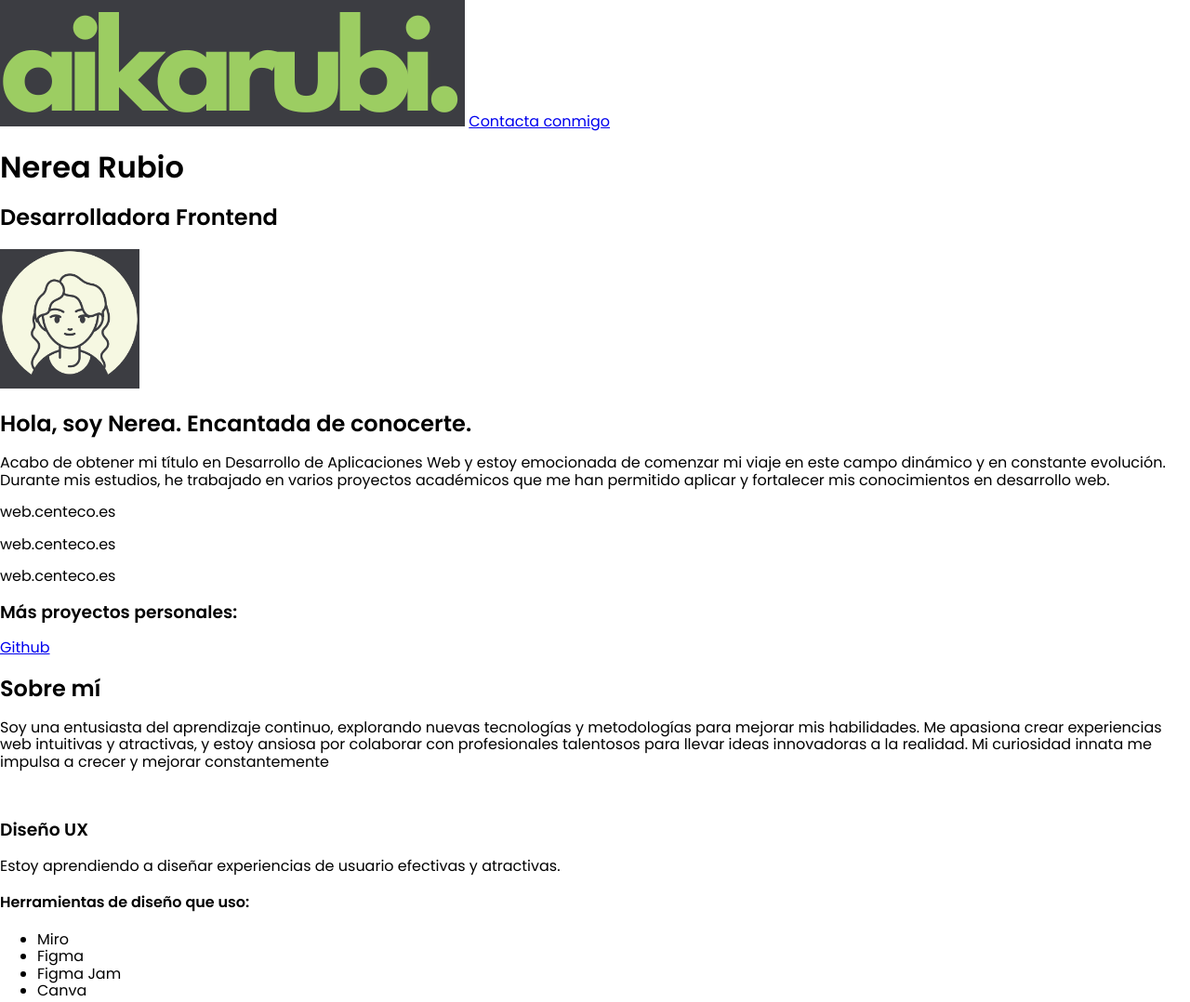
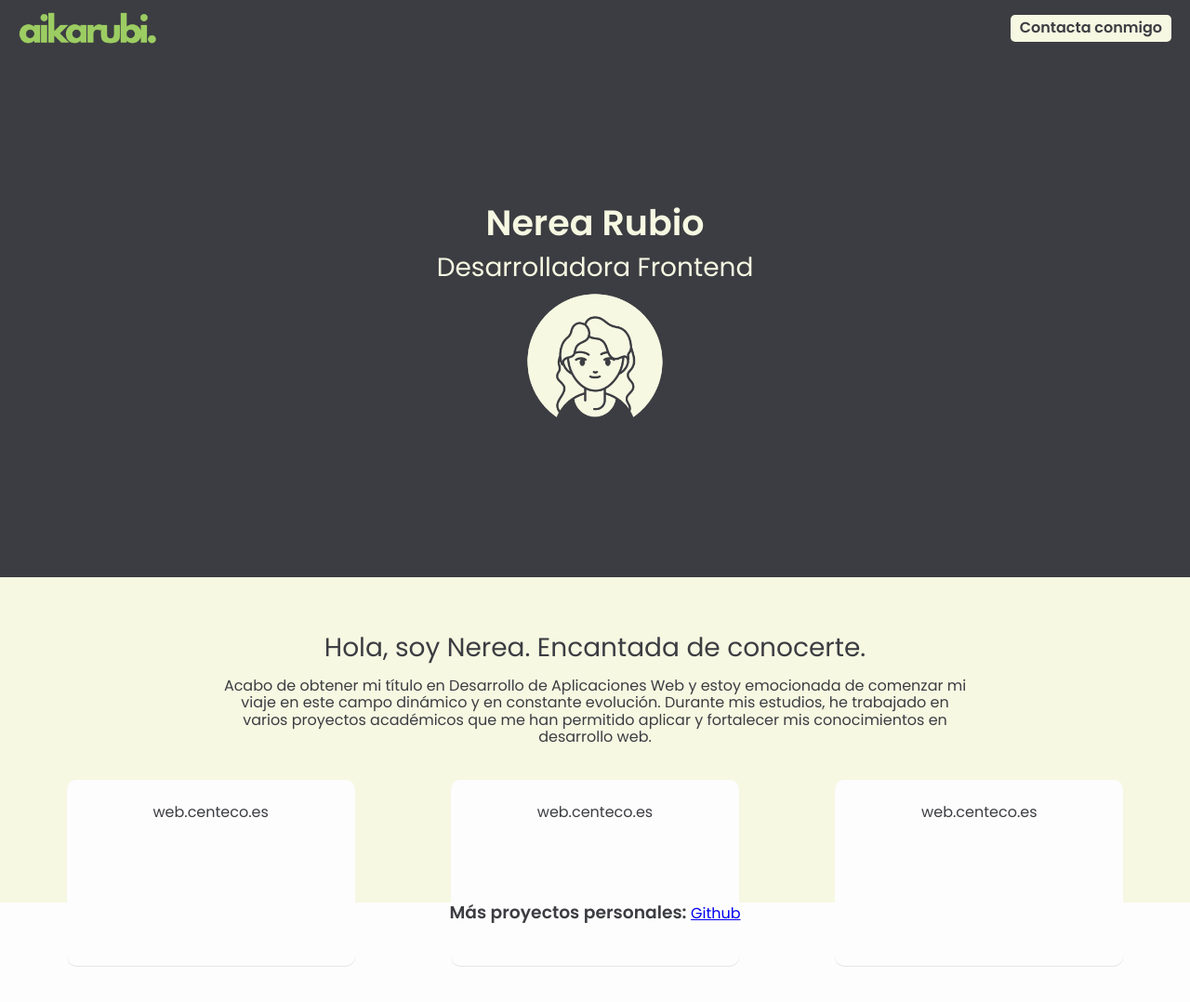
Before and after one commit to Aikarubi/aikarubi.github.io, a plain HTML site: page index.html in a window 1280 px wide. Shown: the top 1078 px of the page at 93% size. Drawn offline with nearby package versions, Linux system fonts and the light colour scheme.

Commit message:
CSS sencillo

```diff
--- a/assets/styles.css
+++ b/assets/styles.css
@@ -21,43 +21,127 @@ html {
 body {
     font-size: 16px; /* 1rem = 10px */
     font-family: 'Poppins', sans-serif;
-    /*background-image: linear-gradient(to top, var(--claro) 0%, var(--blanco) 100%);*/
+    color: var(--oscuro);
+    margin: 0;
+    padding: 0;
 }
 
-/*Titulos*/
+header {
+    display: flex;
+    justify-content: space-between;
+    align-items: center;
+    padding: 1rem 2rem;
+    background-color: var(--oscuro);
+}
 
-/*h1 {
+.logo {
+    max-width: 150px;
+}
+
+.contact-button {
+    background-color: var(--claro);
+    color: var(--oscuro);
+    padding: 0.5rem 1rem;
+    text-decoration: none;
+    border-radius: 5px;
+    font-weight: 600;
+    transition: background-color 0.3s;
+}
+
+.contact-button:hover {
+    background-color: var(--verde);
+}
+
+.myself {
+    display: flex;
+    justify-content: center;
+    align-items: center;
+    height: 70vh;
+    text-align: center;
+    background-color: var(--oscuro);
+    color: var(--claro);
+}
+
+.contenido-myself {
+    display: flex;
+    flex-direction: column;
+    align-items: center;
+    gap: 1rem;
+}
+
+h1 {
     font-size: 3.8rem;
+    margin: 0;
 }
 
 h2 {
     font-size: 2.8rem;
+    margin: 0;
+    font-weight: 400;
 }
 
-header {
+.icon {
+    border-radius: 50%;
+    max-width: 150px;
+}
+
+/* Proyectos */
+.proyectos {
+    background-color: var(--claro);
+    text-align: center;
+    padding: 2rem;
+    height: 35rem;
+}
+
+.proyectos h2 {
+    padding: 4rem 0 0;
+}
+
+.utility {
+    display: flex;
+    justify-content: center;
+}
+
+.proyectos p {
+    width: 80rem;
+    max-width: 100%;
+}
+
+.cards-container {
+    display: flex;
+    justify-content: space-around;
+    margin-top: 2rem;
+}
+
+.cards-container section {
+    background-color: var(--blanco);
+    color: var(--oscuro);
+    padding: 1rem;
+    border-radius: 10px;
+    width: 25%;
+    height: 20rem;
+    box-shadow: rgba(17, 17, 26, 0.1) 0px 1px 0px;
+    margin: 0 1rem;
+    text-align: center;
+}
+
+.github {
+    background-color: var(--blanco);
+    height: 22rem;
+    text-align: center;
+}
+
+.github h3, .github a {
+    display: inline;
+}
+
+.sobre-mi {
+    background-color: var(--crema);
+}
+
+
+
+footer {
     background-color: var(--oscuro);
     color: var(--claro);
-
 }
-
-header img {
-    width: 18rem;
-}
-
-header a {
-    text-decoration: none;
-    color: var(--verde);
-    border: #9CCD62 1px solid;
-    padding: 1rem;
-    border-radius: 1rem;
-}
-
-.myself {
-    display: flex;
-    flex-direction: column;
-    align-items: center;
-}
-*/
-.myself img{
-    width: 15rem;
-}
--- a/index.html
+++ b/index.html
@@ -17,25 +17,29 @@
 
 <body>
     <header>
-        <img src="assets/img/logo1.png">
-        <a href="mailto:aikarubirespond@gmail.com">Contacta conmigo</a>
+        <img src="assets/img/logo1.png" alt="Aikarubi Logo" class="logo">
+        <a href="mailto:aikarubiresponde@gmail.com" class="contact-button">Contacta conmigo</a>
     </header>
     <section class="myself">
         <div class="contenido-myself">
             <h1>Nerea Rubio</h1>
             <h2>Desarrolladora Frontend</h2>
-            <img src="assets/img/icon.png">
+            <img src="assets/img/icon.png" alt="Icono Nerea Rubio" class="icon">
         </div>
     </section>
     <main>
-        <div>
+        <div class="proyectos">
             <h2>Hola, soy Nerea. Encantada de conocerte.</h2>
+            <div class="utility">
                 <p>
-                Acabo de obtener mi título en Desarrollo de Aplicaciones Web y estoy emocionada de comenzar mi viaje en
+                    Acabo de obtener mi título en Desarrollo de Aplicaciones Web y estoy emocionada de comenzar mi viaje
+                    en
                     este campo dinámico y en constante evolución. Durante mis estudios, he trabajado en varios proyectos
                     académicos que me han permitido aplicar y fortalecer mis conocimientos en desarrollo web.
                 </p>
+            </div>
 
+            <div class="cards-container">
                 <section>
                     <p>web.centeco.es</p>
                 </section>
@@ -46,12 +50,13 @@
                     <p>web.centeco.es</p>
                 </section>
             </div>
+        </div>
 
-        <section>
+        <section class="github">
             <h3>Más proyectos personales: </h3>
             <a href="https://github.com/aikarubi">Github</a>
         </section>
-        <div>
+        <div class="sobre-mi">
             <h2>Sobre mí</h2>
             <p>
                 Soy una entusiasta del aprendizaje continuo, explorando nuevas tecnologías y metodologías para
@@ -114,7 +119,7 @@
                 </ul>
             </section>
         </div>
-        <section>
+        <section class="contacto">
             <h2>Como junior, estoy encantada de escuchar consejos a mejorar.</h2>
             <a href="mailto:aikarubirespond@gmail.com">Contacta conmigo</a>
         </section>
```
Lines whose indentation alone changed are shown as unchanged.
